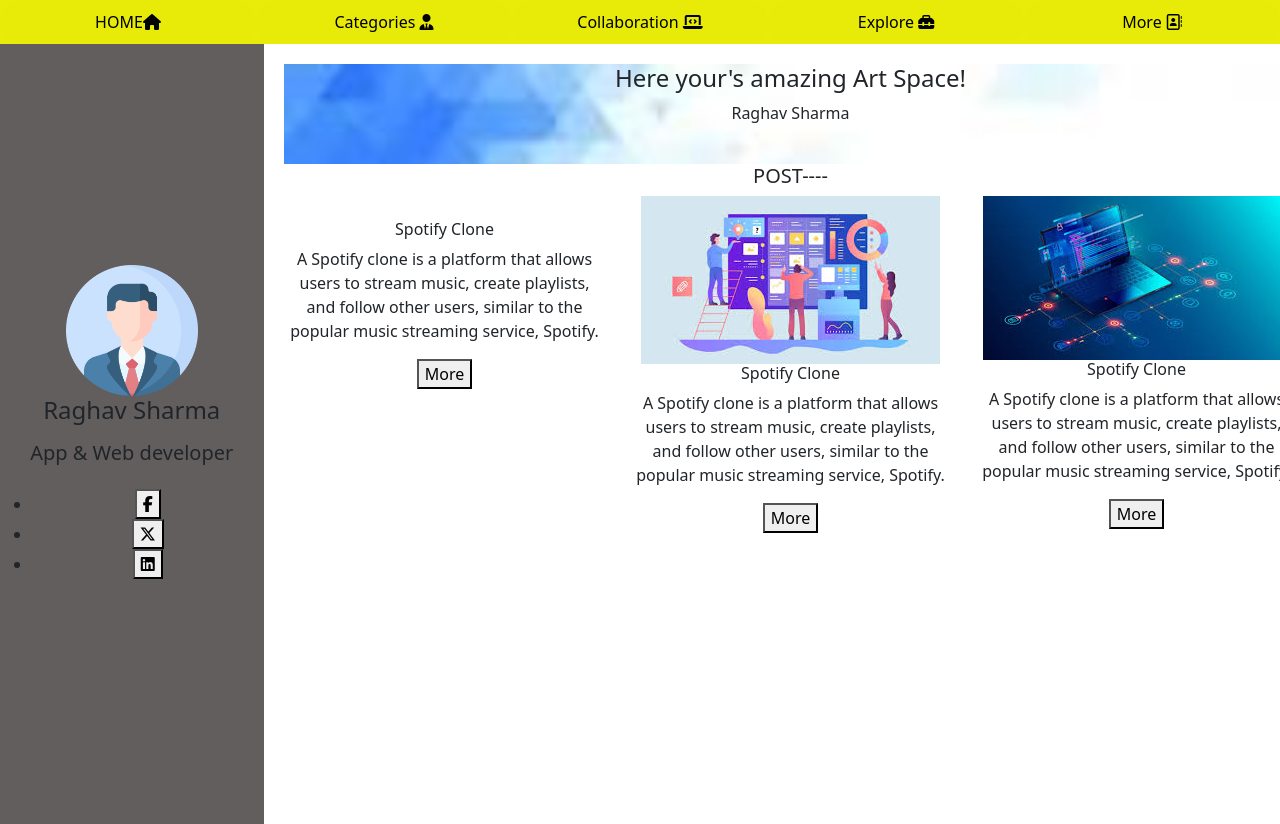
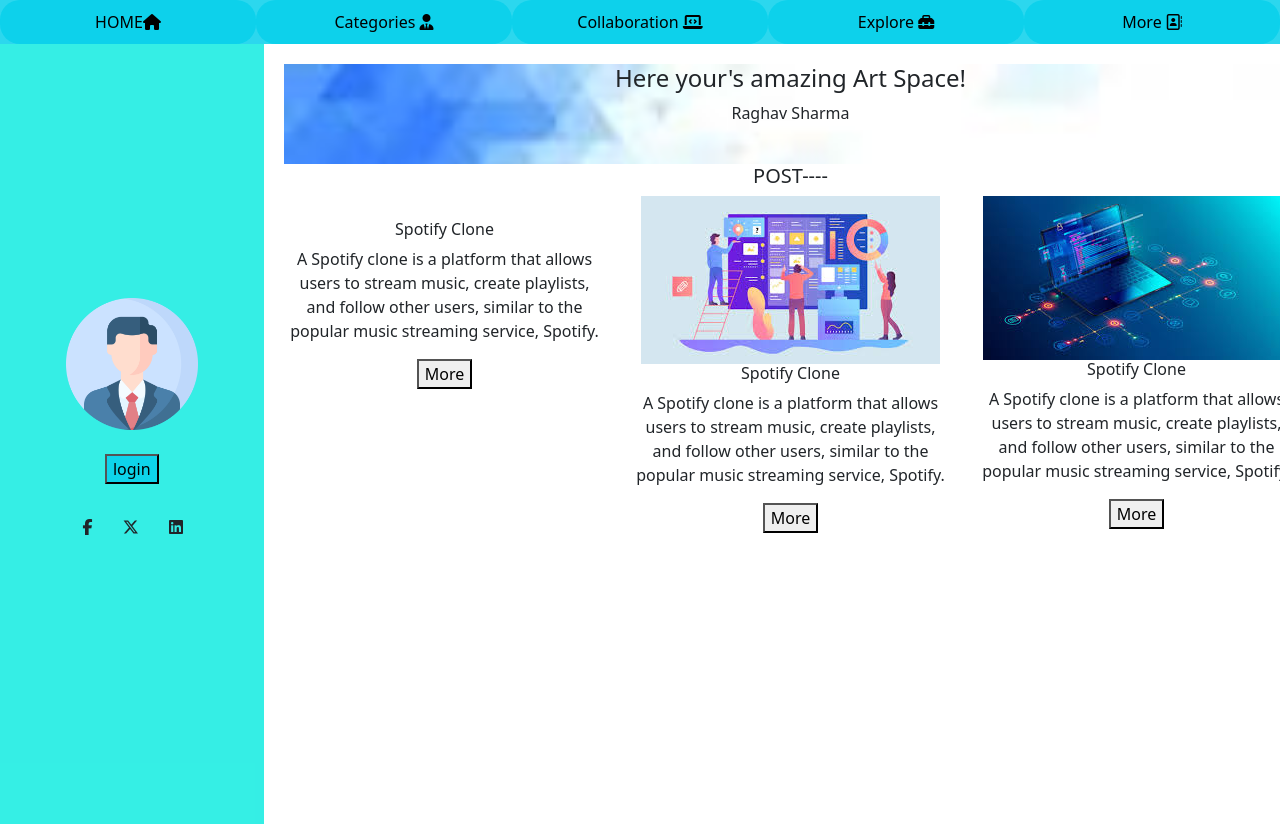
Before and after one commit to Raghav0789/Project, a website: page index.html in a window 1280 px wide. Shown: the top 824 px of the page. Drawn offline with nearby package versions, Linux system fonts and the light colour scheme.

Commit message:
some changes in html and css file

```diff
--- a/index.css
+++ b/index.css
@@ -16,7 +16,7 @@
     width: 100%;
     margin: 0 ;
     border-radius: 0px;
-    background-color: rgb(232, 236, 8)
+    background-color: rgba(8, 209, 236, 0.85)
 }
 
 #main-nav ul{
@@ -38,7 +38,7 @@
     border-radius: 20px;
     text-decoration: none;
     color: black;
-    background-color: rgba(232, 236, 8, 0.85)
+    background-color: rgba(8, 209, 236, 0.85)
 
 }
 
@@ -60,7 +60,7 @@
 .intro {
     height: 100%;
     text-align: center;
-    background-color: rgba(71, 66, 66, 0.85);
+    background-color: rgba(18, 236, 225, 0.85);
     color: var(--text-color);
     display: flex;
     align-items: center;
@@ -141,3 +141,5 @@
 #post{
     background-color: white;
 }
+
+/* ===================================================================================================== */
--- a/index.html
+++ b/index.html
@@ -48,21 +48,22 @@
             <div class="intro">
 
                 <div class="inner-wrapper">
-                    <div class="profile-pic md-4">
+                    <div  class="profile-pic md-4">
                         <img src="image/dp.png" class="w-50" alt="img">
                     </div>
-                    <h4 class="mb-3">Raghav Sharma</h4>
-                    <h5 class="mb-4">App & Web developer</h5>
+                   <br> <button style="background-color:  rgba(8, 209, 236, 0.85) "  class="btn1">login</button><br><br>
+                    <!-- <h4 class="mb-3">Raghav Sharma</h4> -->
+                    <!-- <h5 class="mb-4">App & Web developer</h5> -->
                     <ul class="mb-4">
-                        <li>
-                            <button type="button" onclick="location.href='https://www.facebook.com/profile.php?id=100024496987480&mibextid=ZbWKwL'"><i class="fa-brands fa-facebook-f"></i></button>
-                        </li>
-                        <li>
-                            <button type="button" onclick="location.href='https://x.com/RaghavB97158050?t=vU93pAb0UuW8CAApN1QS2A&s=09'"><i class="fa-brands fa-x-twitter"></i></button>
-                        </li>
-                        <li>
-                                <button type="button" onclick="location.href='https://www.linkedin.com/in/raghav-sharma-57392b231?utm_source=share&utm_campaign=share_via&utm_content=profile&utm_medium=android_app'"><i class="fa-brands fa-linkedin"></i></button>
-                        </li>
+                        <!-- <li>/ -->
+                            <button style="margin-left: -30px;" class="btn" type="button" onclick="location.href='https://www.facebook.com/profile.php?id=100024496987480&mibextid=ZbWKwL'"><i class="fa-brands fa-facebook-f"></i></button>
+
+
+                            <button class="btn" type="button" onclick="location.href='https://x.com/RaghavB97158050?t=vU93pAb0UuW8CAApN1QS2A&s=09'"><i class="fa-brands fa-x-twitter"></i></button>
+
+
+                                <button class="btn" type="button" onclick="location.href='https://www.linkedin.com/in/raghav-sharma-57392b231?utm_source=share&utm_campaign=share_via&utm_content=profile&utm_medium=android_app'"><i class="fa-brands fa-linkedin"></i></button>
+                        <!-- </li> -->
                     </ul>
                 </div>
                 <div class="content h-100">
```
